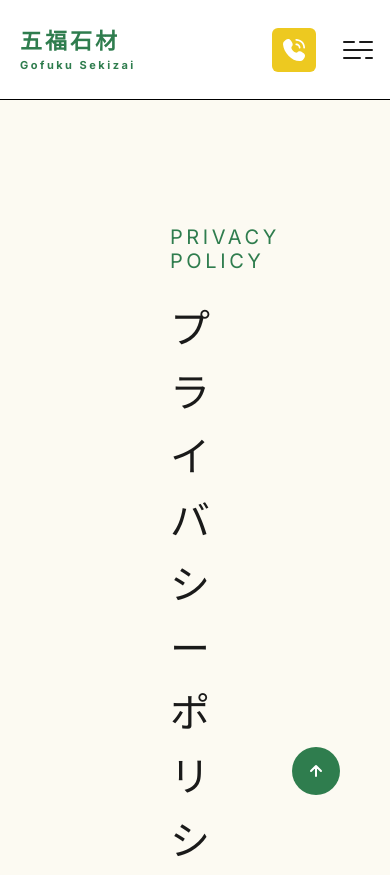
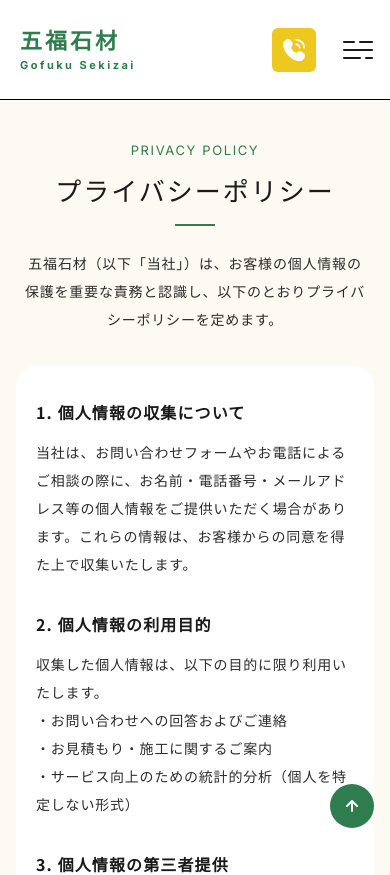
Before and after one commit to jyunnnji/gofuku-sekizai-hp, a Next.js app: page /privacy in a window 390 px wide. Shown: the top 875 px of the page. Built offline with nearby package versions, Linux system fonts and the light colour scheme.

Commit message:
SP版全画面作成

```diff
--- a/app/contact/page.tsx
+++ b/app/contact/page.tsx
@@ -124,13 +124,13 @@ export default function ContactPage() {
     <PageHeading
       label="Contact"
       title="お問い合わせ"
-      dividerClassName="w-[40px] h-[2px] bg-[#2f7d4e] mt-3 mb-[62px]"
+      dividerClassName="w-[40px] h-[2px] bg-[#2f7d4e] mt-3 mb-6 md:mb-[62px]"
     >
       <p
-        className="text-[18px] text-[#2c2c2c] tracking-[0.8px] leading-[33px] text-center"
+        className="text-[14px] md:text-[18px] text-[#2c2c2c] tracking-[0.8px] leading-[28px] md:leading-[33px] text-center px-2 md:px-0"
         style={{ fontFamily: "var(--font-inter), var(--font-noto-sans-jp)" }}
       >
-        ご質問・ご相談・お見積もりなど、お気軽にお問い合わせください。<br />
+        ご質問・ご相談・お見積もりなど、お気軽にお問い合わせください。<br className="hidden md:inline" />
         折り返しご連絡いたします。
       </p>
     </PageHeading>
--- a/app/news/[slug]/page.tsx
+++ b/app/news/[slug]/page.tsx
@@ -27,12 +27,12 @@ export default async function NewsDetailPage({
     <>
       <Header />
       <main className="bg-[#fcfaf2] pt-[100px]">
-        <div className="max-w-[1440px] mx-auto px-[170px] pt-[125px] pb-[120px]">
+        <div className="max-w-[1440px] mx-auto px-4 md:px-[170px] pt-[40px] md:pt-[125px] pb-[60px] md:pb-[120px]">
 
           <PageHeading label="NEWS" title="お知らせ" />
 
           {/* Article card */}
-          <div className="bg-white rounded-[30px] px-[80px] py-[64px]">
+          <div className="bg-white rounded-[20px] md:rounded-[30px] px-5 md:px-[80px] py-8 md:py-[64px]">
 
             {/* Meta */}
             <div className="flex items-center gap-[16px] mb-[32px]">
@@ -93,10 +93,10 @@ export default async function NewsDetailPage({
           </div>
 
           {/* Back link */}
-          <div className="flex justify-center mt-[48px]">
+          <div className="flex justify-center mt-10 md:mt-[48px]">
             <Link
               href={backHref}
-              className="inline-flex items-center gap-[10px] text-[16px] text-[#2f7d4e] hover:text-[#235e3a] tracking-[0.8px] transition-colors"
+              className="inline-flex items-center gap-[10px] text-[14px] md:text-[16px] text-[#2f7d4e] hover:text-[#235e3a] tracking-[0.8px] transition-colors"
               style={{ fontFamily: "var(--font-noto-sans-jp)" }}
             >
               <svg width="8" height="12" viewBox="0 0 8 12" fill="none">
@@ -112,7 +112,7 @@ export default async function NewsDetailPage({
 
       <Link
         href="#top"
-        className="fixed bottom-[49px] right-[50px] z-50 w-[48px] h-[48px] rounded-full bg-[#2f7d4e] flex items-center justify-center hover:bg-[#235e3a] hover:-translate-y-0.5 hover:shadow-md transition-all duration-200"
+        className="fixed bottom-4 right-4 md:bottom-[49px] md:right-[50px] z-50 w-[44px] h-[44px] md:w-[48px] md:h-[48px] rounded-full bg-[#2f7d4e] flex items-center justify-center hover:bg-[#235e3a] hover:-translate-y-0.5 hover:shadow-md transition-all duration-200"
         aria-label="ページ上部へ戻る"
       >
         <svg width="20" height="20" viewBox="0 0 20 20" fill="none">
--- a/app/privacy/page.tsx
+++ b/app/privacy/page.tsx
@@ -43,35 +43,35 @@ export default function PrivacyPage() {
     <>
       <Header />
       <main className="bg-[#fcfaf2] pt-[100px]">
-        <div className="max-w-[1440px] mx-auto px-[170px] pt-[125px] pb-[120px]">
+        <div className="max-w-[1440px] mx-auto px-4 md:px-[170px] pt-[40px] md:pt-[125px] pb-[60px] md:pb-[120px]">
 
           <PageHeading
             label="Privacy Policy"
             title="プライバシーポリシー"
-            dividerClassName="w-[40px] h-[2px] bg-[#2f7d4e] mt-3 mb-[40px]"
+            dividerClassName="w-[40px] h-[2px] bg-[#2f7d4e] mt-3 mb-6 md:mb-[40px]"
           >
             <p
-              className="text-[18px] text-[#2c2c2c] tracking-[0.8px] leading-[33px] text-center"
+              className="text-[14px] md:text-[18px] text-[#2c2c2c] tracking-[0.8px] leading-[28px] md:leading-[33px] text-center px-2 md:px-0"
               style={{ fontFamily: "var(--font-inter), var(--font-noto-sans-jp)" }}
             >
-              五福石材（以下「当社」）は、お客様の個人情報の保護を重要な責務と認識し、<br />
+              五福石材（以下「当社」）は、お客様の個人情報の保護を重要な責務と認識し、<br className="hidden md:inline" />
               以下のとおりプライバシーポリシーを定めます。
             </p>
           </PageHeading>
 
           {/* Content card */}
-          <div className="bg-white rounded-[30px] px-[80px] py-[64px]">
-            <div className="flex flex-col gap-[48px]">
+          <div className="bg-white rounded-[20px] md:rounded-[30px] px-5 md:px-[80px] py-8 md:py-[64px]">
+            <div className="flex flex-col gap-8 md:gap-[48px]">
               {sections.map((section) => (
                 <div key={section.title}>
                   <h2
-                    className="text-[18px] font-bold text-[#1a1a1a] tracking-[1.12px] leading-[28px] mb-[16px]"
+                    className="text-[16px] md:text-[18px] font-bold text-[#1a1a1a] tracking-[1.12px] leading-[28px] mb-3 md:mb-[16px]"
                     style={{ fontFamily: "var(--font-noto-sans-jp)" }}
                   >
                     {section.title}
                   </h2>
                   <p
-                    className="text-[16px] text-[#2c2c2c] tracking-[0.8px] leading-[32px] whitespace-pre-line"
+                    className="text-[14px] md:text-[16px] text-[#2c2c2c] tracking-[0.8px] leading-[28px] md:leading-[32px] whitespace-pre-line"
                     style={{ fontFamily: "var(--font-noto-sans-jp)" }}
                   >
                     {section.body}
@@ -81,7 +81,7 @@ export default function PrivacyPage() {
             </div>
 
             <p
-              className="text-[14px] text-[#444444] tracking-[0.8px] leading-[26px] text-right mt-[64px]"
+              className="text-[13px] md:text-[14px] text-[#444444] tracking-[0.8px] leading-[26px] text-right mt-10 md:mt-[64px]"
               style={{ fontFamily: "var(--font-noto-sans-jp)" }}
             >
               制定日：2026年1月1日
@@ -89,10 +89,10 @@ export default function PrivacyPage() {
           </div>
 
           {/* Back to contact */}
-          <div className="flex justify-center mt-[48px]">
+          <div className="flex justify-center mt-10 md:mt-[48px]">
             <Link
               href="/contact"
-              className="inline-flex items-center gap-[10px] text-[16px] text-[#2f7d4e] hover:text-[#235e3a] tracking-[0.8px] transition-colors"
+              className="inline-flex items-center gap-[10px] text-[14px] md:text-[16px] text-[#2f7d4e] hover:text-[#235e3a] tracking-[0.8px] transition-colors"
               style={{ fontFamily: "var(--font-noto-sans-jp)" }}
             >
               <svg width="8" height="12" viewBox="0 0 8 12" fill="none">
@@ -109,7 +109,7 @@ export default function PrivacyPage() {
       {/* Back to top */}
       <Link
         href="#top"
-        className="fixed bottom-[49px] right-[50px] z-50 w-[48px] h-[48px] rounded-full bg-[#2f7d4e] flex items-center justify-center hover:bg-[#235e3a] hover:-translate-y-0.5 hover:shadow-md transition-all duration-200"
+        className="fixed bottom-4 right-4 md:bottom-[49px] md:right-[50px] z-50 w-[44px] h-[44px] md:w-[48px] md:h-[48px] rounded-full bg-[#2f7d4e] flex items-center justify-center hover:bg-[#235e3a] hover:-translate-y-0.5 hover:shadow-md transition-all duration-200"
         aria-label="ページ上部へ戻る"
       >
         <svg width="20" height="20" viewBox="0 0 20 20" fill="none">
--- a/components/ui/PageHeading.tsx
+++ b/components/ui/PageHeading.tsx
@@ -16,13 +16,13 @@ export default function PageHeading({
   title,
   titleFont = "var(--font-inter), var(--font-noto-sans-jp)",
   dividerClassName = "w-[40px] h-[2px] bg-[#2f7d4e] mt-3",
-  containerClassName = "mb-[65px]",
+  containerClassName = "mb-8 md:mb-[65px]",
   children,
 }: Props) {
   return (
     <>
       <motion.p
-        className="text-center text-[20px] text-[#2f7d4e] tracking-[3.6px] uppercase leading-[24px] mb-[24px]"
+        className="text-center text-[13px] md:text-[20px] text-[#2f7d4e] tracking-[1.6px] md:tracking-[3.6px] uppercase leading-[20px] md:leading-[24px] mb-3 md:mb-[24px]"
         style={{ fontFamily: "var(--font-inter)" }}
         initial={{ opacity: 0, y: 14 }}
         animate={{ opacity: 1, y: 0 }}
@@ -32,7 +32,7 @@ export default function PageHeading({
       </motion.p>
       <div className={`flex flex-col items-center ${containerClassName}`}>
         <motion.h1
-          className="text-[40px] font-medium text-[#1a1a1a] tracking-[4.8px] leading-[64px]"
+          className="text-[26px] md:text-[40px] font-medium text-[#1a1a1a] tracking-[2px] md:tracking-[4.8px] leading-[40px] md:leading-[64px]"
           style={{ fontFamily: titleFont }}
           initial={{ opacity: 0, y: 14 }}
           animate={{ opacity: 1, y: 0 }}
```
Also changed, not shown: app/news/page.tsx (+20 -14 lines).
